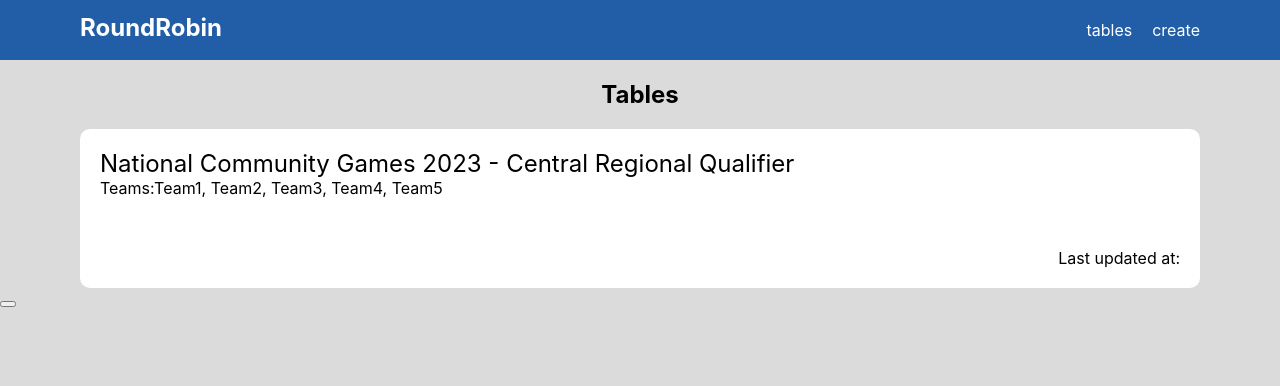
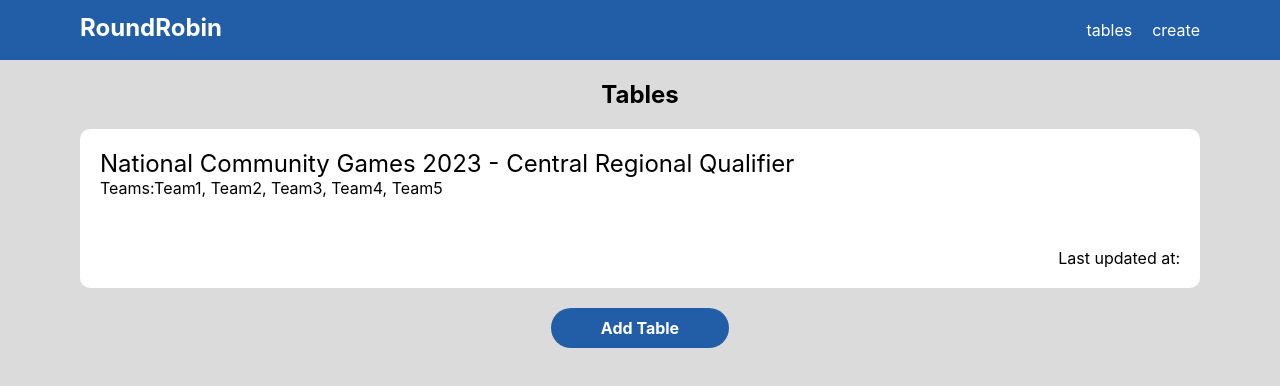
Before and after one commit to geraldhyw/round-robin-maker, a JavaScript app in the folder frontend/: page / in a window 1280 px wide. Shown: the top 386 px of the page. Built offline with nearby package versions, Linux system fonts and the light colour scheme; the HTML template or start-up script is replaced by a standard one.

Commit message:
implemented add table button for home page

```diff
--- a/frontend/src/css/Home.css
+++ b/frontend/src/css/Home.css
@@ -3,3 +3,9 @@
     justify-content: center;
     padding: 20px 0px;
 }
+
+.home-button-container {
+    display: flex;
+    justify-content: center;
+    padding: 20px 0px;
+}
--- a/frontend/src/index.css
+++ b/frontend/src/index.css
@@ -18,8 +18,26 @@ code {
   --background-color: #dbdbdb;
   --primary-blue: #225EA7;
   --primary-white: white;
+  --secondary-blue: #4177b9;
 }
 
 h1, h2, h3, h4 {
   margin: 0;
 }
+
+a {
+  text-decoration: none;
+}
+
+.blue-button {
+  background-color: var(--primary-blue);
+  color: var(--primary-white);
+  padding: 10px 50px;
+  border-radius: 50px;
+  border-color: transparent;
+  font-weight: bold;
+}
+
+.blue-button:hover {
+  background-color: var(--secondary-blue);
+}
--- a/frontend/src/pages/Home.js
+++ b/frontend/src/pages/Home.js
@@ -1,3 +1,4 @@
+import { Link } from 'react-router-dom'
 import '../css/Home.css'
 import TableCard from '../components/TableCard'
 
@@ -10,7 +11,11 @@ const Home = () => {
 
 		<div className="home-body">
 			<TableCard />
-			<button></button>
+			<div className="home-button-container">
+				<Link to="/table-form" className="blue-button">
+					Add Table
+				</Link>
+			</div>
 		</div>
 		</div>
   )
```
